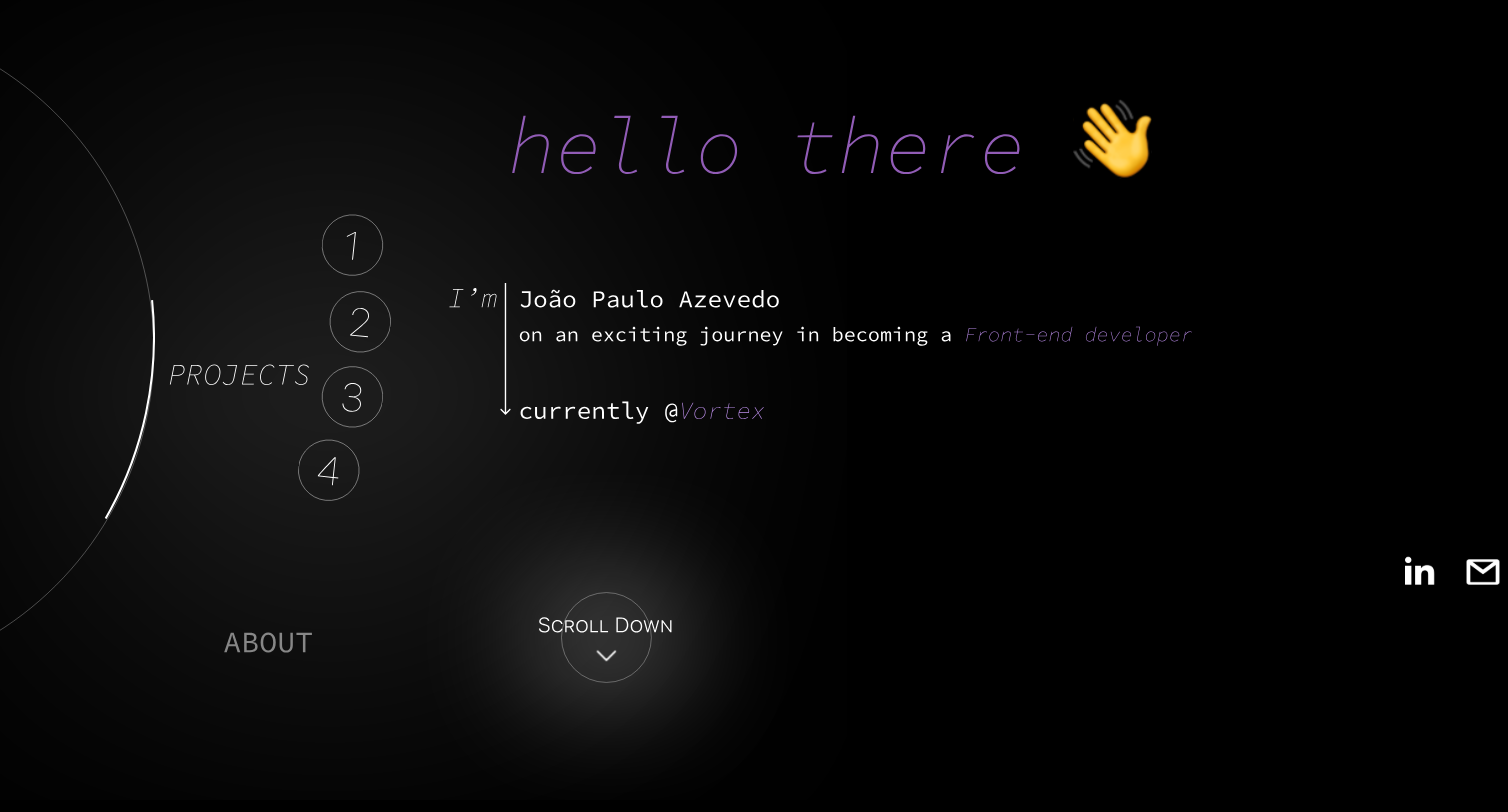
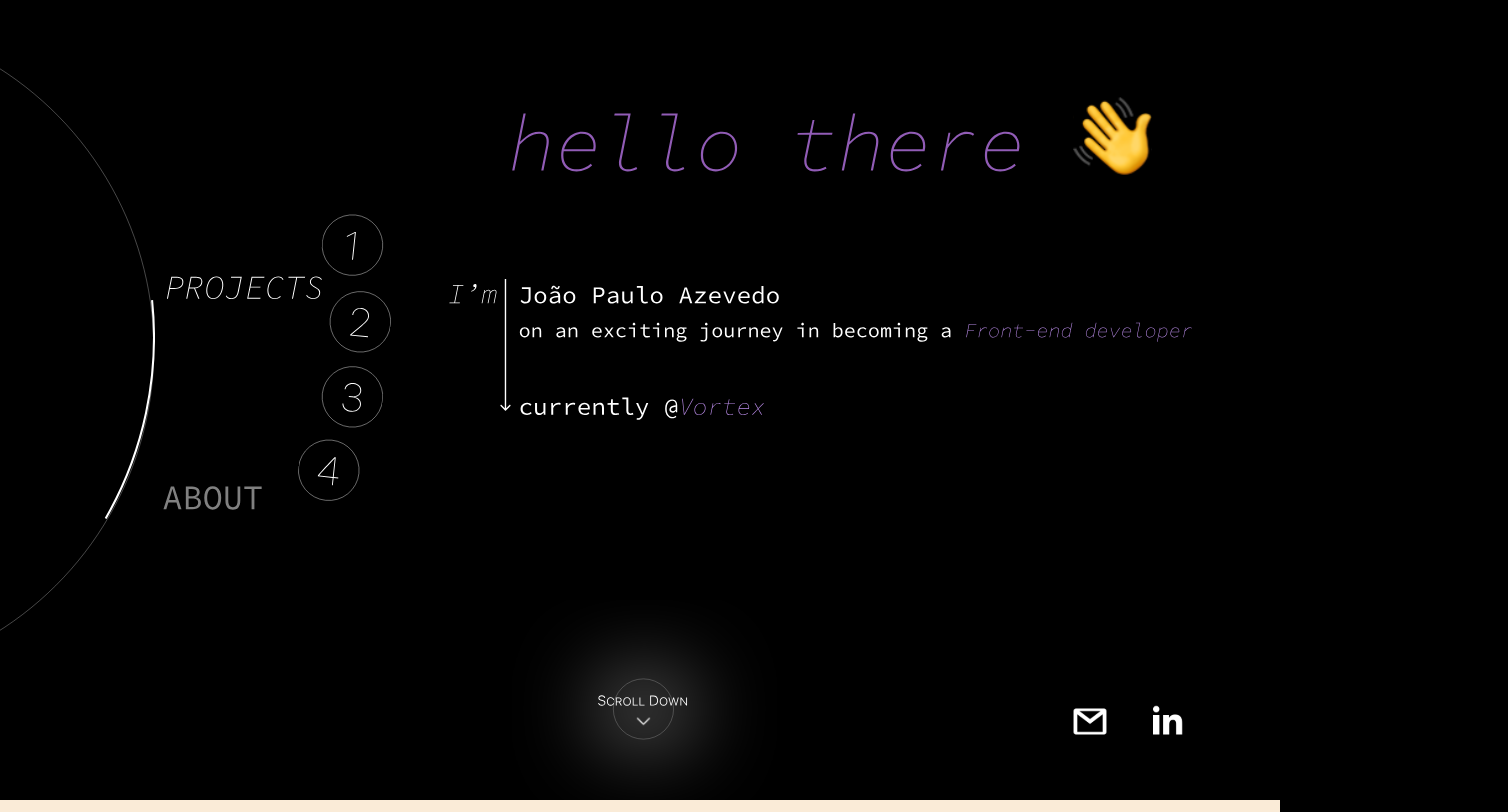
Before and after one commit to jpazv/portifolium, a React (Create React App) app: page / in a window 1280 px wide. Shown: the top 812 px of the page, 1508 px wide, since content can reach past the window. Built offline with nearby package versions, Linux system fonts and the light colour scheme.

Commit message:
quase terminando primeira pagina

```diff
--- a/src/MainPage/index.js
+++ b/src/MainPage/index.js
@@ -8,7 +8,6 @@ import ellipse2 from "../assets/ellipse2.svg"
 import scroll from "../assets/scrolldown.svg"
 import numbers from "../assets/numbers.svg"
 import Projects from "../assets/projects.svg"
-import Sombra from "../assets/sombra.svg"
 import Gmail from "../assets/gmail.svg"
 import Linkedin from "../assets/linkedin.svg"
 import About from "../assets/about.svg"
@@ -28,7 +27,19 @@ function MainPage() {
                         {/* <img className="hellothere2" src={HelloThere2} /> */}
                         <img className="helloThere" src={HelloThere} />
                         <img className="bio" src={BioAtualizada} />
-                        <img className="scroll" src={scroll} />
+                        <div className="scroll" >
+                            <img src={scroll} />
+                            <a href="#scrollContent" className="scrollButton">
+                            </a>
+                            <div className="contato">
+                                <img className="gmail" src={Gmail} />
+                                <a href="mailto: jpazevedomoreiraa@gmail.com" className="gmailButton">
+                                </a>
+                                <img className="linkedin" src={Linkedin} />\
+                                <a href="https://www.linkedin.com/in/jpazv/" className="linkedin">
+                                </a>
+                            </div>
+                        </div>
 
                     </div>
                     <img className="ellipse" src={ellipse} />
@@ -39,26 +50,15 @@ function MainPage() {
                     <div className="projeto3" onClick={(() => navigate("/projetoZeus"))} />
                     <div className="projeto4" onClick={(() => navigate("/projetoZeus"))} />
                     <img className="numbers" src={numbers} />
-                    <div className="projects1" />
-                    <img className="projects" src={Projects} />
-                    <img className="sombra" src={Sombra} />
-                    <img className="about" src={About} />
-                    <div className="about2" onClick={(() => navigate("/projetoZeus"))}/>
-                    <div className="contato">
-
-                        <img className="gmail" src={Gmail} />
-                        <a href="mailto: jpazevedomoreiraa@gmail.com" className="gmailButton">
-                        </a>
-
-                        <img className="linkedin" src={Linkedin} />\
-                        <a href="https://www.linkedin.com/in/jpazv/" className="linkedin">
-                        </a>
-                        <div></div>
-                    </div>
-
+                    <img className="projeto" src={Projects} />
+                    <img className="about" src={About} onClick={(() => navigate("/projetoZeus"))} />
 
 
                 </div>
+            </div>
+
+            <div id="scrollContent" class="scrollContent">
+                <img className="helloThere" src={HelloThere} />
             </div>
         </>
     )
--- a/src/MainPage/styles.css
+++ b/src/MainPage/styles.css
@@ -12,7 +12,6 @@ body {
 .row {
     display: flex;
     flex-direction: row;
-
 }
 
 .collumn {
@@ -67,13 +66,24 @@ body {
 }
 
 .scroll {
-    width: -10vw;
-    /* height: 1.3vw; */
-    min-height: 15vw;
-    /* margin-bottom: 55vw; */
-    margin-top: -48vw;
+    display: flex;
+    width: 19vw;
+    height: 17vw;
+    position: absolute;
+    margin-left: 40vw;
+    left: 0;
+    top: 75%;
 
 
+}
+.scrollButton{
+    width: 3vw;
+    height: 2vw;
+    padding: 25px;
+    border-radius: 50%;
+    position: absolute;
+    left: 7.4vw;
+    top: 6vw;
 }
 
 .numbers {
@@ -94,14 +104,6 @@ body {
 
 
 .about {
-    width: 7vw;
-    height: 3vw;
-    margin-top: 78vh;
-    margin-left: -78vh;
-}
-.about2 {
-
-    /* background-color: red; */
     position: absolute;
     z-index: 1;
     width: 11.2vw;
@@ -113,29 +115,26 @@ body {
 
 .contato {
     display: flex;
-    /* flex-direction: row; */
-    /* gap: 3vw; */
-    margin-left: 175vh;
-    margin-top: 50.2vw;
-    position: absolute;
     z-index: 1;
+    width: 11.2vw;
+    height: 1.9vw;
+    margin-top: 8vw;
+    margin-left: 18vw;
+    gap: 3vw;
 }
 
 .linkedin {
     width: 3vw;
     height: 3vw;
-    margin-top: -7vw;
-    position: absolute;
     z-index: 1;
+
 }
 
 .gmail {
     width: 3vw;
     height: 3vw;
-    margin-top: -7vw;
     margin-left: 5vw;
 }
-
 .gmailButton {
     width: 3vw;
     height: 3vw;
@@ -198,7 +197,6 @@ body {
 }
 
 .projeto4 {
-    /* background-color: red; */
     border-radius: 50%;
     width: 4.7vw;
     height: 4.7vw;
@@ -216,24 +214,24 @@ body {
 
 
 
-.projects1 {
-    /* background-color: red; */
+.projeto {
     position: absolute;
     z-index: 1;
-    width: 11.2vw;
-    height: 1.9vw;
+    width: 12.2vw;
+    height: 2.9vw;
     margin-top: 21vw;
     margin-left: 13vw;
+    border-radius: 20%;
 }
 
 
-/* .projects1:hover {
-    background-color: rgba(145, 92, 182, .4);
-    color: rgba(255, 255, 255, 1);
-    box-shadow: 0 5px 15px rgba(145, 92, 182, .4);
-} */
+.scrollContent{
+    background-color: antiquewhite;
+    display: flex;
+    height: 100vh;
+    max-height: 100%;
+}
 
-.sombra {
-    margin-top: -1vw;
-    margin-left: -35vw;
+html{
+    scroll-behavior: smooth;
 }
```
